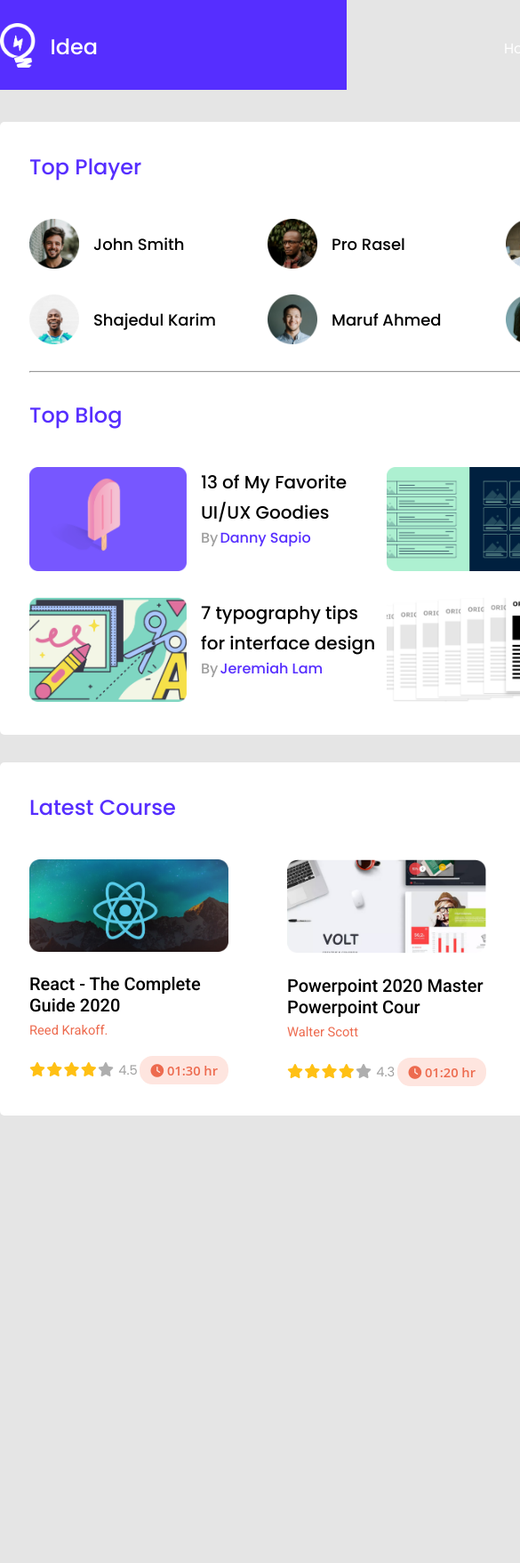
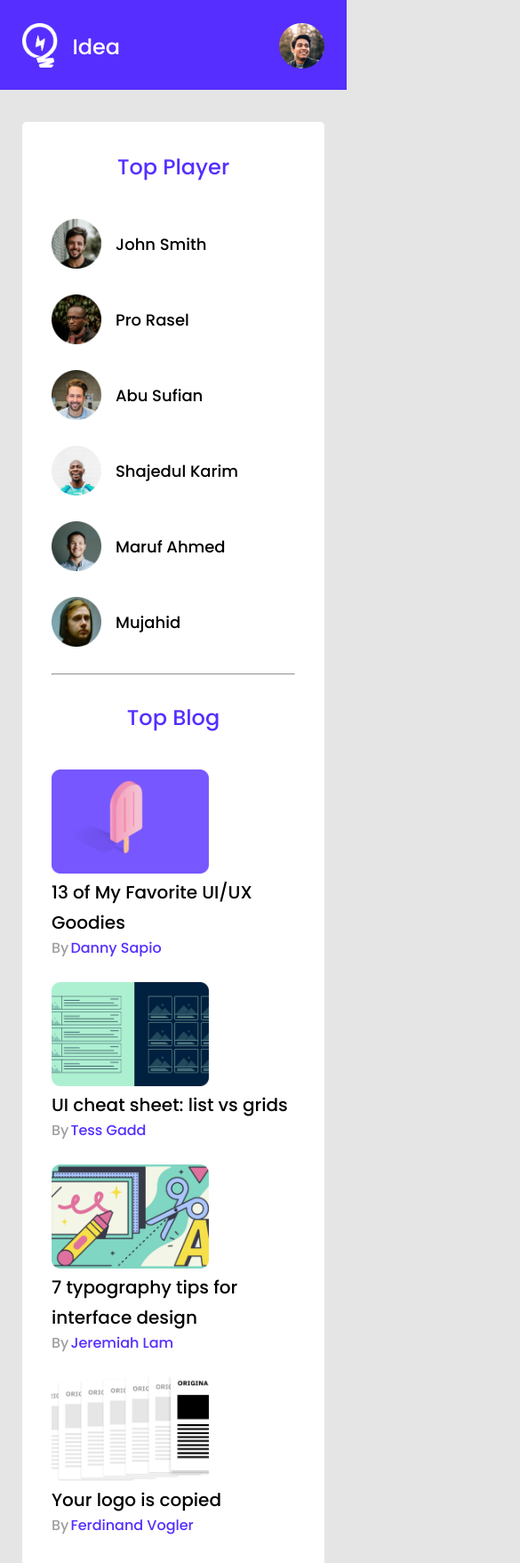
Before and after one commit to BabriWala/Leader_Board, a plain HTML site: page index.html in a window 390 px wide. Shown: the top 1757 px of the page at 89% size, 585 px wide, since content can reach past the window. Before the commit the page ends 1282 px from the top, so only its background shows below. Drawn offline with Linux system fonts and the light colour scheme.

Commit message:
Media Queries Added

```diff
--- a/css/style.css
+++ b/css/style.css
@@ -222,3 +222,55 @@ hr {
   line-height: 20px;
 }
 /* Latest course End */
+
+/* Media Queries */
+@media screen and (max-width: 576px){
+  .container, .nav{
+    width: 340px;
+  }
+  h2{
+    text-align: center;
+  }
+  .nav__link li>a{
+    display: none;
+  }
+  .nav__link li:last-child>a{
+    display: inline-block;
+  }
+  .players{
+    grid-template-columns: repeat(1, 1fr);
+  }
+  .blogs{
+    grid-template-columns: repeat(1,1fr);
+  }
+  .blog{
+    flex-direction: column;
+  }
+  .courses{
+    flex-direction: column;
+  }
+  .course{
+    margin-bottom: 20px;
+  }
+}
+
+@media screen and (min-width: 577px) and (max-width: 810px) {
+  .container, .nav{
+    width: 550px;
+  }
+  h2{
+    text-align: center;
+  }
+  .players{
+    grid-template-columns: repeat(2, 1fr);
+  }
+  .blogs{
+    grid-template-columns: repeat(1,1fr);
+  }
+  .courses{
+    flex-wrap: wrap;
+  }
+  .course{
+    margin-bottom: 20px;
+  }
+}
```
